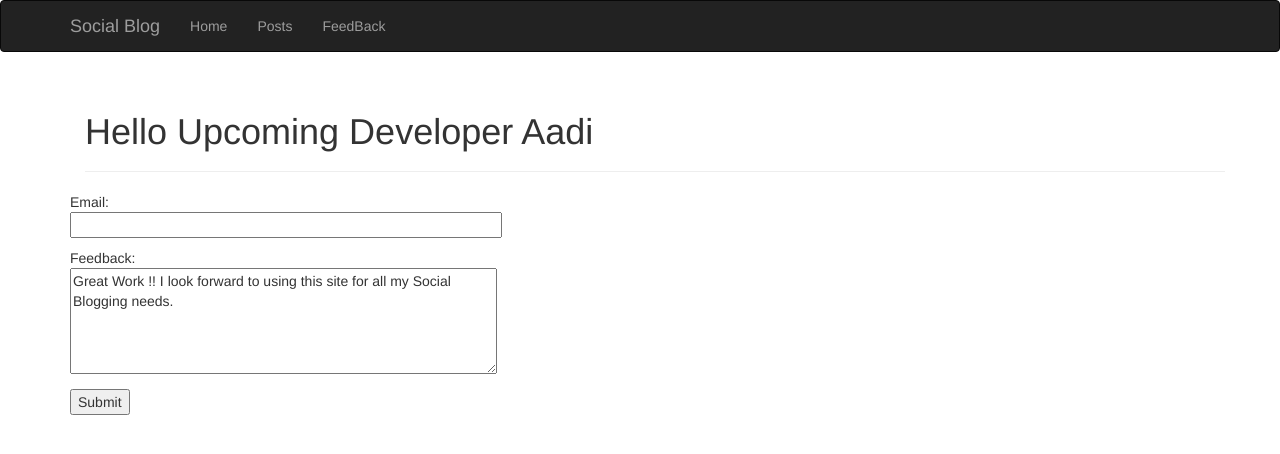
After one commit to adityagupta679/SocialBlog, a Flask app: page /feedback in a window 1280 px wide. The commit adds this page. Shown: the top 454 px of the page. Run offline with Flask 2, Linux system fonts and the light colour scheme; some libraries are stand-ins or nearby versions.

Commit message:
Adding feedback Form

```diff
--- a/app/__init__.py
+++ b/app/__init__.py
@@ -1,6 +1,7 @@
 from flask import Flask
 
 app=Flask(__name__)
+app.config.from_object('config')
 
 from app import views,errors
 
--- /dev/null
+++ b/app/forms.py
@@ -0,0 +1,9 @@
+from flask_wtf import FlaskForm
+from wtforms import StringField,TextAreaField,SubmitField
+from wtforms.validators import Required,Email
+
+class FeedBackForm(FlaskForm):
+	"""FeedbackForm Class"""
+	email=StringField('email',validators=[Required(),Email()])
+	feedback= TextAreaField('Enter Your Feedback',validators=[Required()],default="Great Work !! I look forward to using this site for all my Social Blogging needs.")
+	submit=SubmitField('Submit')
--- a/app/templates/base.html
+++ b/app/templates/base.html
@@ -32,6 +32,7 @@ Social Blog</a>
 <ul class="nav navbar-nav">
 <li><a href="/">Home</a></li>
 <li><a href="#">Posts</a></li>
+<li><a href="{{ url_for('feedback') }}">FeedBack</a></li>
 </ul>
 </div>
 </div>
--- /dev/null
+++ b/app/templates/feedback.html
@@ -0,0 +1,35 @@
+{% extends "base.html" %}
+
+{% block page_content %}
+
+<div class="container">
+	<div class="page-header">
+<h1>Hello Upcoming Developer {% if params["Name"] %} {{ params["Name"] }}  {% endif %}</h1>
+</div>
+</div>
+
+<div class="FeedbackForm">
+
+<form action="" method="POST" name='feedback'>
+
+{{ form.hidden_tag() }}
+<p>Email: </br>
+{{ form.email(size=50) }}
+</br>
+</p>
+
+<p>Feedback: </br>
+{{ form.feedback(rows=5,cols=50) }}
+</br>
+</p>
+<p>
+{{ form.submit() }}
+
+</p>
+
+
+</form>
+
+</div>
+
+{% endblock %}
--- a/app/views.py
+++ b/app/views.py
@@ -1,5 +1,8 @@
 from app import app
 from flask import render_template
+from .forms import FeedBackForm
+
+
 
 @app.route('/')
 @app.route('/index')
@@ -9,3 +12,11 @@ def index():
 	params["title"]="Hello"
 	return render_template('index.html',params=params)
 	# return "Hello Developer",302
+
+@app.route('/feedback',methods=['GET','POST'])
+def feedback():
+	params={}
+	params["Name"]="Aadi"
+	params["title"]="Feedback"
+	form=FeedBackForm()
+	return render_template('feedback.html',params=params,form=form)
--- a/config.py
+++ b/config.py
@@ -0,0 +1,4 @@
+
+
+WTF_CSRF_ENABLED=True
+SECRET_KEY="Hard to Guess"
```
